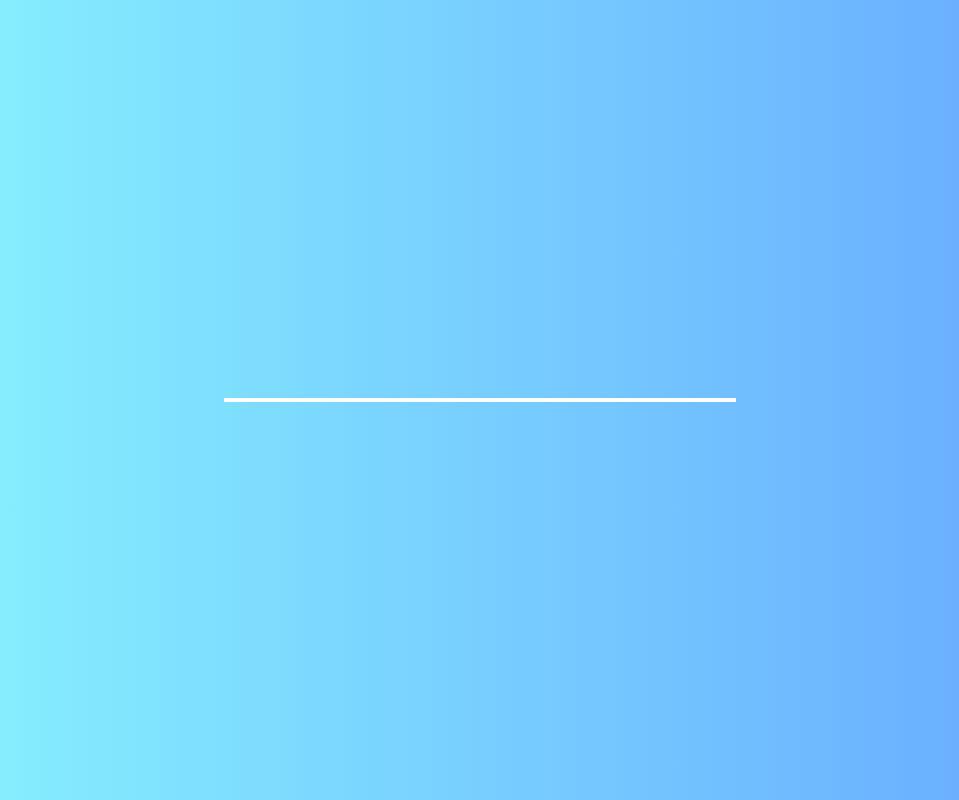
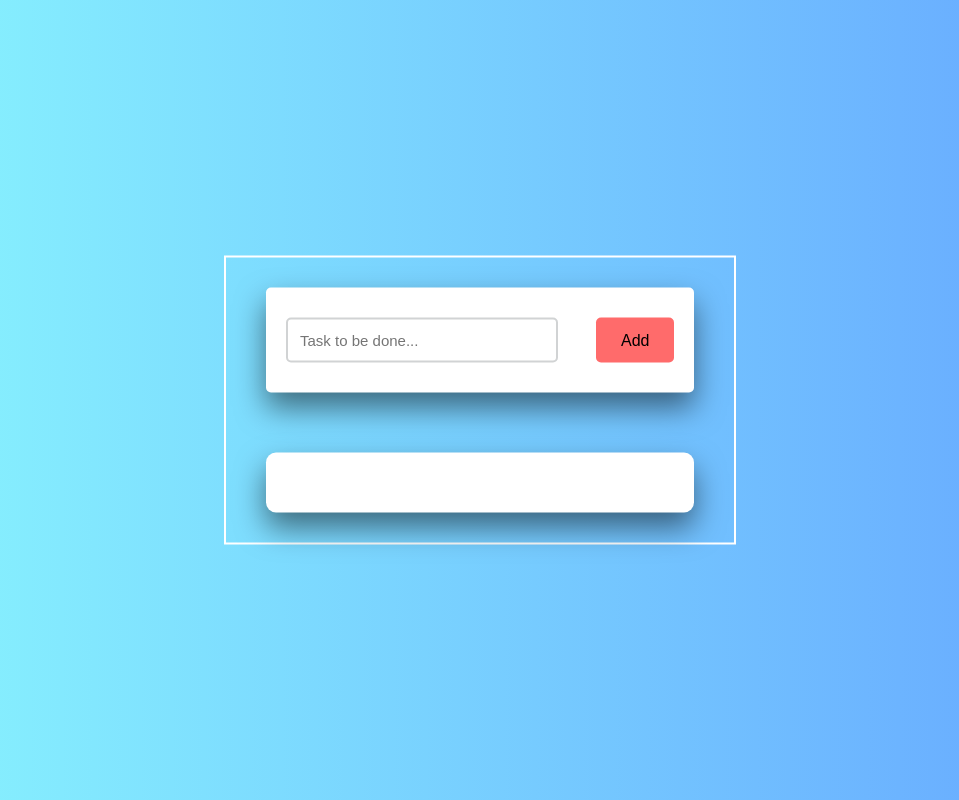
Before and after one commit to sachithplus/To-Do-List, a plain HTML site: page index.html in a window 1280 px wide. Shown: the whole page, without its empty margins (160-1119 px from the left). Drawn offline with Linux system fonts and the light colour scheme.

Commit message:
Update CSS and add JS to To-Do List
Update CSS styling and add JavaScript functionality for To-Do List project

```diff
--- a/index.html
+++ b/index.html
@@ -8,7 +8,11 @@
 </head>
 <body>
 <div class="container">
-
+<div id="newtask">
+    <input type="text" placeholder="Task to be done...">
+    <button id="push">Add</button>
+</div>
+<div id="task"></div>
 </div>
 
 
--- a/index.js
+++ b/index.js
@@ -0,0 +1,7 @@
+document.querySelector('#push').onclick = function (){
+if(document.querySelector('#newtask input').value.length === 0)
+{
+alert("Please Enter a Task")
+
+}
+}
--- a/styles.css
+++ b/styles.css
@@ -20,11 +20,56 @@ body{
     transform: translate(-50%, -50%);
     top:50%;
     left:50%;
+    padding: 30px 40px ;
 }
 #newtask{
 background-color: #ffffff;
 padding: 30px 20px;
 border-radius: 5px;
+box-shadow: 0 15px 30px  rgba(0.2, 0.2, 0.2, 0.5);;
+}
+
+#newtask input{
+    width: 70%;
+    height: 45px;
+    font-family: 'poppins', sans-serif;
+    font-size: 15px;
+    border: 2px solid #d1d3d4;
+    padding: 12px;
+    color: #111111;
+    font-weight: 500;
+    position: relative;
+    border-radius: 5px;
+}
+
+#newtask input:focus{
+outline: none;
+border-color: #1e3c72;
+
+}
 
 
-    }
+
+
+#newtask button{
+    position: relative;
+    float: right;
+    width: 20%;
+    height: 45px;
+    border-radius: 5px;
+    font-family: 'poppins', sans-serif;
+    font-weight: 500;
+    font-size: 16px;
+    background-color: #ff6b6b;
+    border: none;
+}
+
+#task{
+    background-color: #ffffff;
+    padding: 30px 20px;
+    margin-top: 60px;
+    border-radius: 10px;
+    box-shadow: 0 15px 30px rgba(0,0,0, 0.5);
+    width: 100%;
+    position: relative;
+}
```
